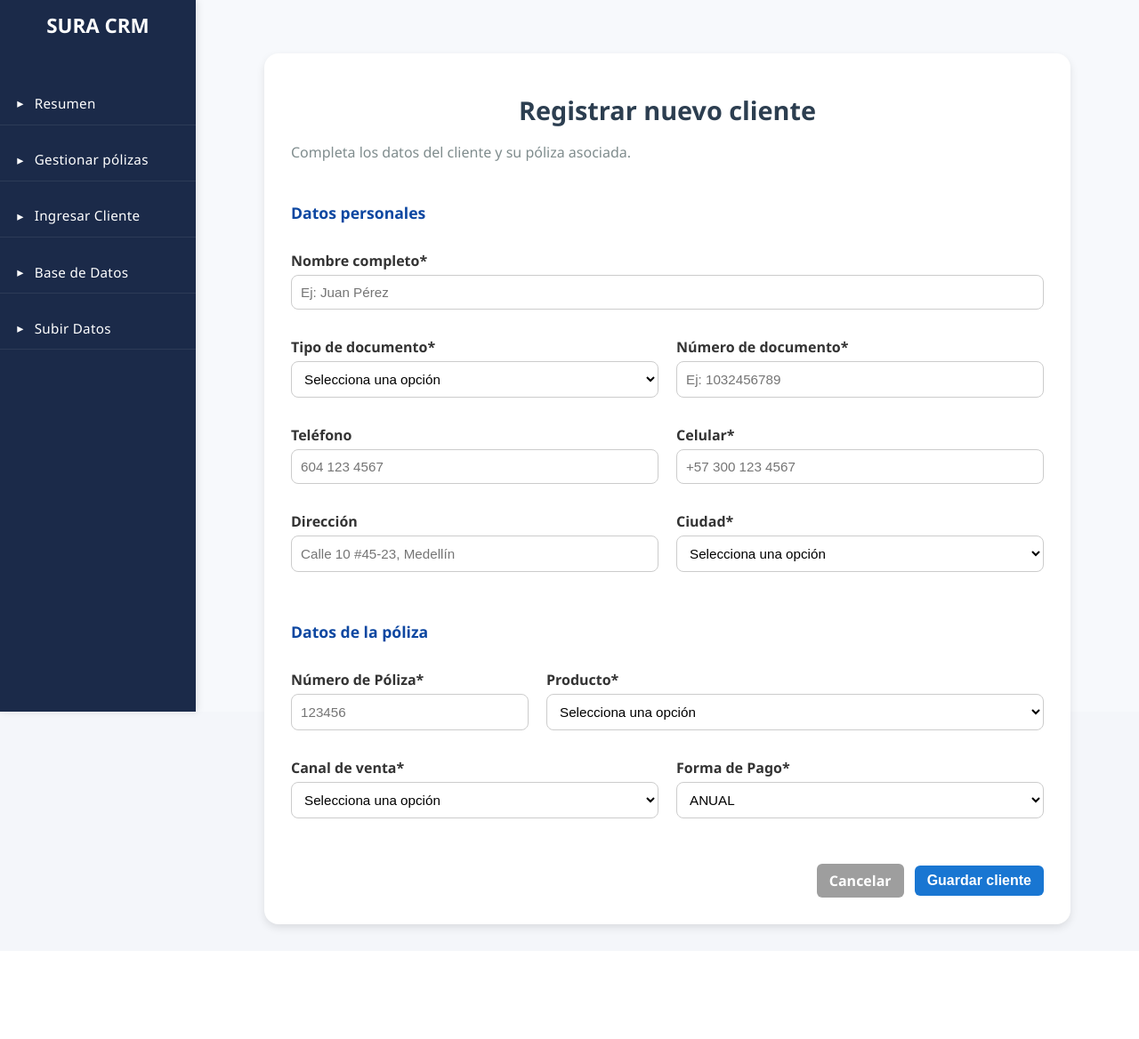
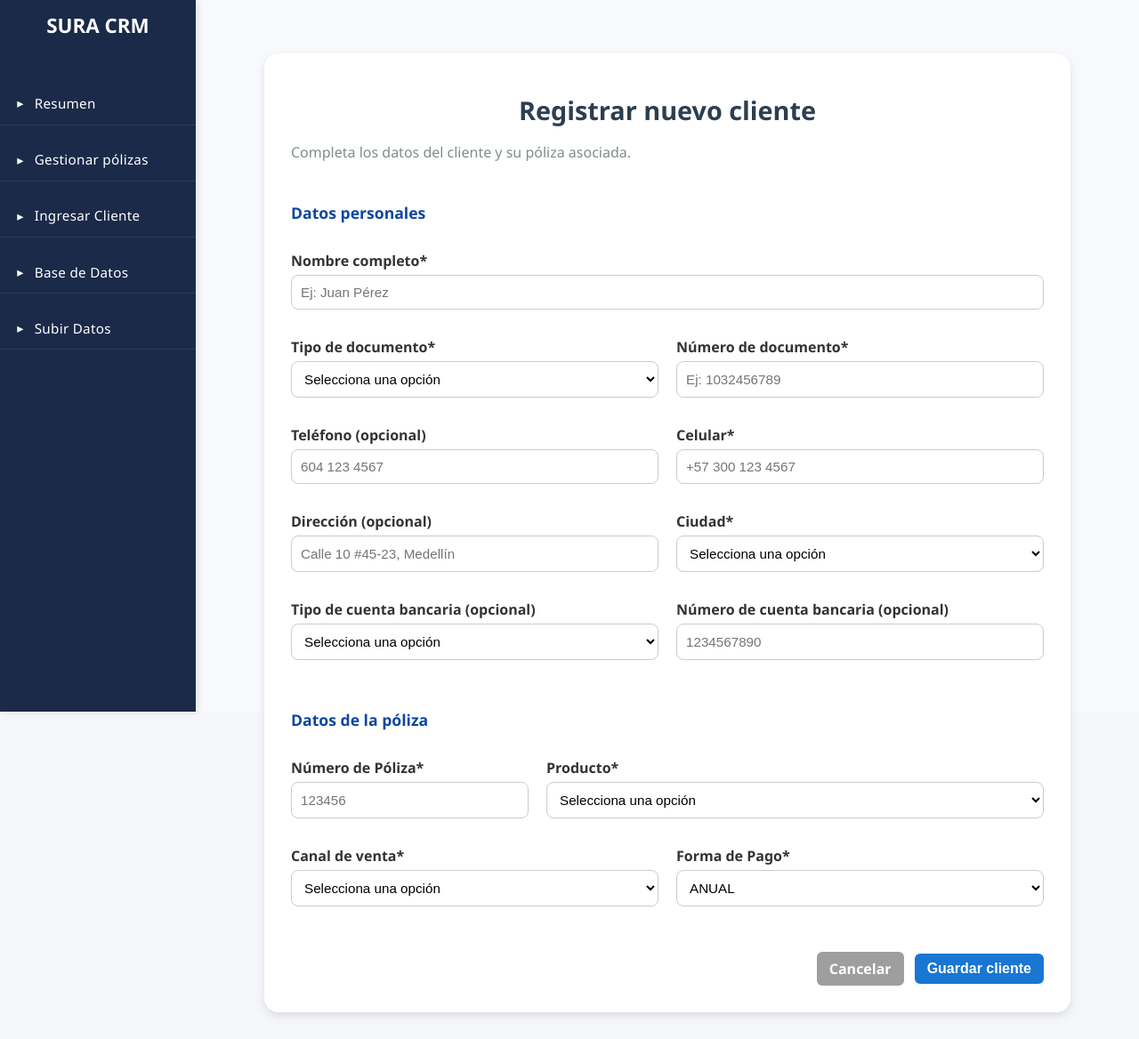
Before and after one commit to Miguearisti14/CRM_SEGURO, a Django app: page /client_form/ in a window 1280 px wide. Shown: the whole page at 89% size. Before the commit the page ends 1050 px from the top, so only its background shows below. Run offline with Django 5.2, Linux system fonts and the light colour scheme; data comes from the database, SQL or seed files in the repository.

Commit message:
Cuenta bancaria

```diff
--- a/CRM_Aseguradoras/CRM/admin.py
+++ b/CRM_Aseguradoras/CRM/admin.py
@@ -2,7 +2,7 @@ from django.contrib import admin
 from .models import (
     Roles, Tipo_DNI, TipoInteraccion, Estado, Ramos,
     Tipo_Poliza, Canal_venta, Formas_pago,
-    Ciudades, Productos, Clientes,Polizas
+    Ciudades, Productos, Clientes,Polizas, Tipo_cuenta
 )
 
 admin.site.register(Roles)
@@ -17,3 +17,4 @@ admin.site.register(Ciudades)
 admin.site.register(Productos)
 admin.site.register(Clientes)
 admin.site.register(Polizas)
+admin.site.register(Tipo_cuenta)
--- a/CRM_Aseguradoras/CRM/models.py
+++ b/CRM_Aseguradoras/CRM/models.py
@@ -105,6 +105,18 @@ class Productos(models.Model):
     class Meta:
         db_table = "productos"
 
+
+# ==============================
+# TABLA DE CUENTAS BANCARIAS
+# ==============================
+class Tipo_cuenta(models.Model):
+    id = models.AutoField(primary_key=True)
+    descripcion = models.CharField(max_length=50, unique=True)
+
+    class Meta:
+        db_table = "tipo_cuenta"
+
+
 # ==============================
 # TABLA DE CLIENTES
 # ==============================
@@ -117,6 +129,8 @@ class Clientes(models.Model):
     telefono = models.CharField(max_length=50, blank=True, null=True)
     celular = models.CharField(max_length=50)
     correo = models.EmailField(blank=True, null=True)
+    cuenta_bancaria = models.CharField(max_length=100, blank=True, null=True)
+    tipo_cuenta = models.ForeignKey(Tipo_cuenta, on_delete=models.CASCADE, blank=True, null=True)
 
     class Meta:
         db_table = "clientes"
--- a/CRM_Aseguradoras/CRM/templates/client_form.html
+++ b/CRM_Aseguradoras/CRM/templates/client_form.html
@@ -44,7 +44,7 @@
     <div class="grupo-doble">
 
         <div class="form-group">
-            <label for="telefono">Teléfono</label>
+            <label for="telefono">Teléfono (opcional)</label>
             <input type="text" id="telefono" name="telefono" placeholder="604 123 4567">
         </div>
 
@@ -57,7 +57,7 @@
     <div class="grupo-doble">
 
         <div class="form-group">
-            <label for="direccion">Dirección</label>
+            <label for="direccion">Dirección (opcional)</label>
             <input type="text" id="direccion" name="direccion" placeholder="Calle 10 #45-23, Medellín">
         </div>
 
@@ -70,6 +70,25 @@
                     <option value="{{ ciudad.id }}">{{ ciudad.descripcion }}</option>
                 {% endfor %}
             </select>
+        </div>
+    </div>
+
+    <div class="grupo-doble">
+
+        <div class="form-group">
+            <label for="tipo_cuenta">Tipo de cuenta bancaria (opcional)</label>
+            <select id="tipo_cuenta" name="tipo_cuenta">
+                <option value="">Selecciona una opción</option>
+                {% for tipo in tipos_cuenta %}
+                    <option value="{{ tipo.id }}">{{ tipo.descripcion }}</option>
+                {% endfor %}
+            </select>
+        </div>
+
+
+        <div class="form-group">
+            <label for="numero_cuenta">Número de cuenta bancaria (opcional)</label>
+            <input type="text" id="numero_cuenta" name="numero_cuenta" placeholder="1234567890">
         </div>
     </div>
 
--- a/CRM_Aseguradoras/CRM/views.py
+++ b/CRM_Aseguradoras/CRM/views.py
@@ -12,7 +12,7 @@ from django.core.paginator import Paginator
 from django.http import JsonResponse
 from django.shortcuts import render, redirect, get_object_or_404
 from django.contrib import messages
-from .models import Estado,Ciudades, Ramos, TipoInteraccion, Formas_pago, Tipo_Poliza, Canal_venta, Tipo_DNI, Roles, Clientes, Ciudades, Productos, Canal_venta, Tipo_Poliza, Polizas
+from .models import Estado,Ciudades, Ramos, TipoInteraccion, Formas_pago, Tipo_Poliza, Canal_venta, Tipo_DNI, Roles, Clientes, Ciudades, Productos, Canal_venta, Tipo_Poliza, Polizas, Tipo_cuenta
 from django.db.models import Q, Count
 from django.contrib.auth.models import User
 from CRM.models import Tipo_DNI, Canal_venta, Estado
@@ -114,6 +114,7 @@ def detalle_cliente(request, dni):
     poliza = Polizas.objects.filter(dni_cliente=cliente).first()
     tipos_dni = Tipo_DNI.objects.all()
     ciudades = Ciudades.objects.all()
+    tipos_cuenta = Tipo_cuenta.objects.all()
 
     # === ACTUALIZACIÓN DE DATOS ===
     if request.method == "POST":
@@ -121,14 +122,19 @@ def detalle_cliente(request, dni):
         cliente.telefono = request.POST.get("telefono")
         cliente.correo = request.POST.get("correo")
         cliente.direccion = request.POST.get("direccion")
+        cliente.cuenta_bancaria = request.POST.get("numero_cuenta")
+        cliente.tipo_cuenta_id = request.POST.get("tipo_cuenta")
 
         tipo_dni_id = request.POST.get("tipo_dni")
         ciudad_id = request.POST.get("ciudad")
+        tipo_cuenta_id = request.POST.get("tipo_cuenta")
 
         if tipo_dni_id:
             cliente.id_tipo_dni_id = tipo_dni_id
         if ciudad_id:
             cliente.id_ciudad_id = ciudad_id
+        if tipo_cuenta_id:
+            cliente.id_tipo_cuenta_id = tipo_cuenta_id
 
         cliente.save()
         messages.success(request, f"Cliente '{cliente.nombre}' actualizado correctamente.")
@@ -139,6 +145,7 @@ def detalle_cliente(request, dni):
         "poliza": poliza,
         "tipos_dni": tipos_dni,
         "ciudades": ciudades,
+        "tipos_cuenta": tipos_cuenta,
     }
     return render(request, "cliente_detalle.html", context)
 
@@ -201,6 +208,7 @@ def nuevoCliente(request):
     productos = Productos.objects.all().order_by("descripcion")
     canales = Canal_venta.objects.all().order_by("descripcion")
     ciudades = Ciudades.objects.all().order_by("descripcion")
+    tipos_cuenta = Tipo_cuenta.objects.all().order_by("descripcion")
 
     if request.method == "POST":
         nombre = request.POST.get("nombre")
@@ -215,6 +223,8 @@ def nuevoCliente(request):
         canal_id = request.POST.get("canal")
         ciudad_id = request.POST.get("ciudad")
         numero_poliza = request.POST.get("numero")
+        tipo_cuenta_id = request.POST.get("tipo_cuenta")
+        numero_cuenta = request.POST.get("numero_cuenta")
 
 
         # Validar duplicado
@@ -231,7 +241,9 @@ def nuevoCliente(request):
             telefono=telefono or "",
             correo=correo or "",
             celular=celular or "",
-            id_ciudad_id=ciudad_id
+            id_ciudad_id=ciudad_id,
+            tipo_cuenta_id=tipo_cuenta_id or "",
+            cuenta_bancaria=numero_cuenta or ""
         )
 
         # Crear la póliza asociada al cliente y a la empresa del asesor
@@ -255,6 +267,7 @@ def nuevoCliente(request):
         "canales": canales,
         "ciudades": ciudades,
         "tipos": tipo_polizas,
+        "tipos_cuenta": tipos_cuenta,
     })
 
 
@@ -365,6 +378,7 @@ def gestionar_datos(request):
         "productos": Productos.objects.all().order_by("descripcion"),
         "ciudades": Ciudades.objects.all().order_by("descripcion"),
         "tipos_interaccion": TipoInteraccion.objects.all().order_by("descripcion"),
+        "tipos_cuenta": Tipo_cuenta.objects.all().order_by("descripcion"),
     }
     return render(request, "gestionar_datos.html", context)
 
@@ -376,6 +390,7 @@ def _catalog_mapping():
         "forma_pago": (Formas_pago, "descripcion"),
         "estado": (Estado, "descripcion"),
         "tipo_interaccion": (TipoInteraccion, "descripcion"),
+        "tipo_cuenta": (Tipo_cuenta, "descripcion"),
     }
 
 @require_POST
--- a/CRM_Aseguradoras/CRM_Aseguradoras/urls.py
+++ b/CRM_Aseguradoras/CRM_Aseguradoras/urls.py
@@ -5,7 +5,7 @@ from django.urls import path
 urlpatterns = [
     path('admin/', admin.site.urls),
     path("panel_admin/", CRM.views.panel_admin, name="admin_panel"),
-    path('', CRM.views.index),
+    path('', CRM.views.resumen, name='home'),
     path('gestionar/', CRM.views.gestionar_clientes, name='gestionar_clientes'),
     path('resumen/', CRM.views.resumen, name='panel_resumen'),
     path('client_form/', CRM.views.nuevoCliente),
```
Also changed, not shown: CRM_Aseguradoras/CRM/templates/cliente_detalle.html (+22 -2 lines), CRM_Aseguradoras/CRM/migrations/0010_tipo_cuenta_remove_ciudades_id_departamento_and_more.py (added), CRM_Aseguradoras/db.sqlite3.
